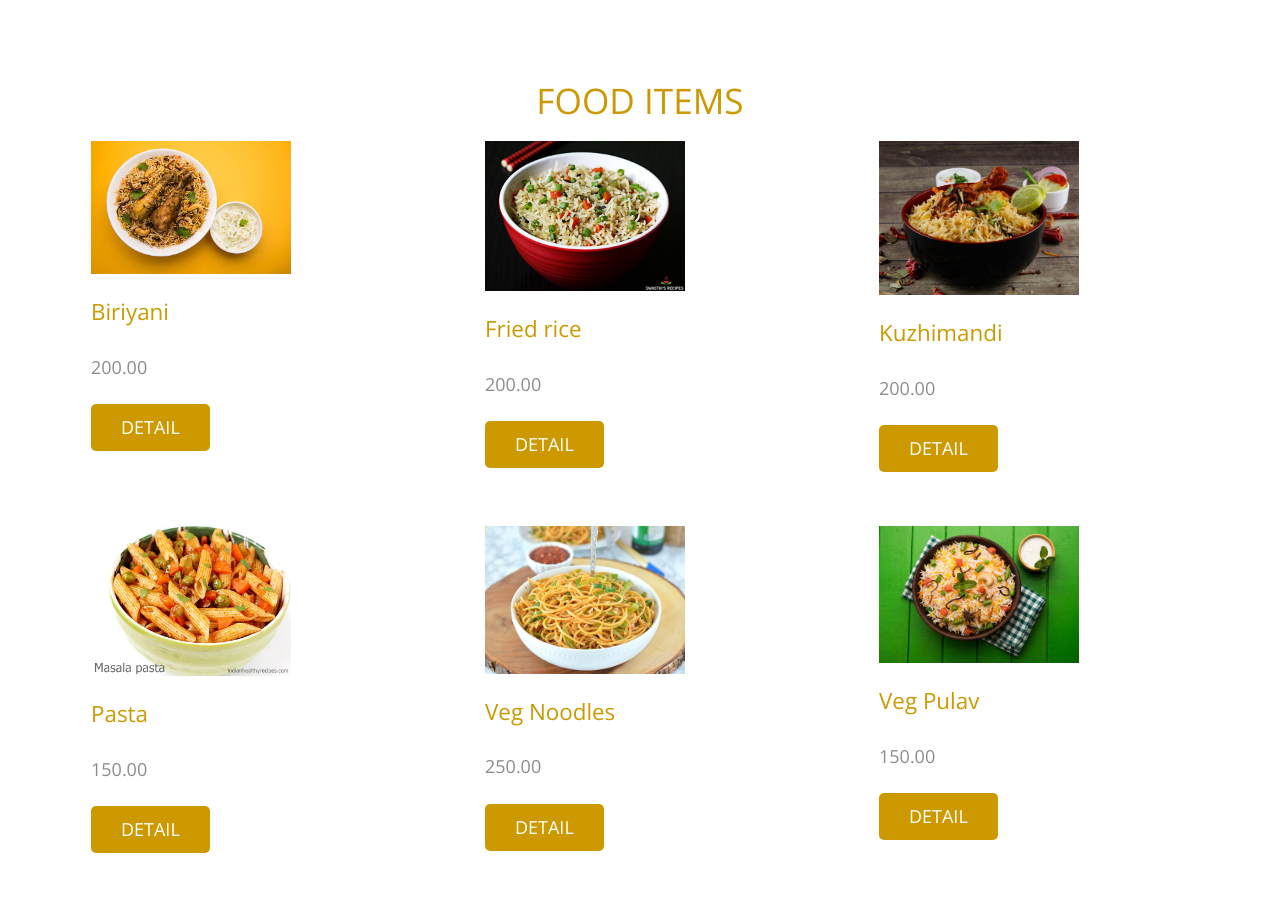
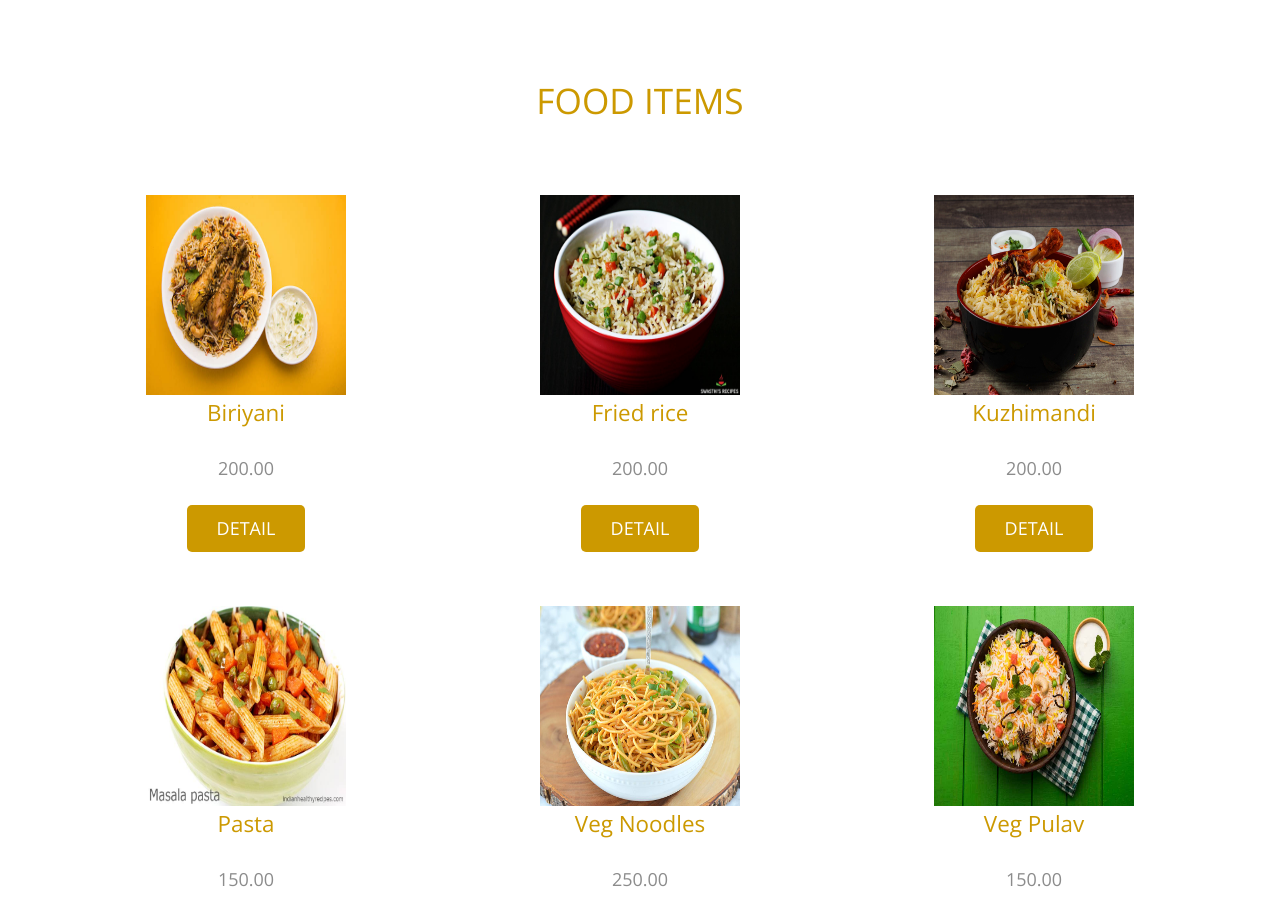
Before and after one commit to aswathisr/food_website_django, a Django app: page / in a window 1280 px wide. Shown: the part 652-1568 px from the top of the page. Run offline with Django 3.2, Linux system fonts and the light colour scheme; data comes from the database, SQL or seed files in the repository; both versions use the stored data as it was after the commit; some libraries are stand-ins or nearby versions.

Commit message:
food project added

```diff
--- a/foodapp/models.py
+++ b/foodapp/models.py
@@ -26,6 +26,7 @@ class Product(models.Model):
     slug = models.SlugField(max_length=250, unique=True)
     image = models.ImageField(upload_to='products', blank=True)
     price = models.DecimalField(max_digits=10, decimal_places=2)
+    details=models.TextField(blank=True,null=True)
 
     class Meta:
         ordering = ('title',)
--- a/templates/index.html
+++ b/templates/index.html
@@ -17,9 +17,12 @@
                         <h2 class="tm-gold-text tm-title">{% if category %}{{category.name}} {% else %} FOOD ITEMS {% endif %}</h2>
                     </div>
                 </div>
+                <br>
+                <br>
                 <div class="row">
 
 {% for x in products %}
+                    <center>
                     <div class="col-xs-12 col-sm-6 col-md-6 col-lg-3 col-xl-4">
 
 
@@ -27,7 +30,8 @@
                         <div class="tm-content-box">
 
 
-<img src="{{x.image.url}}" alt="Image" class="tm-margin-b-20 img-fluid" width="200px" height="200px">
+<img src="{{x.image.url}}" alt="Image"  width="200px" height="200px">
+                            <br>
 
                             <h4 class="tm-margin-b-20 tm-gold-text">{{x.title}}</h4>
 
@@ -40,7 +44,9 @@
                         </div>
 
 <br><br>
+
                     </div>
+                        </center>
                     {% endfor %}
 
 
--- a/templates/product_detail.html
+++ b/templates/product_detail.html
@@ -10,9 +10,12 @@
 
     <img src="{{product.image.url}}" height="300" width="600">
     <br>
-      <br>
+    <br>
+    <h3>{{product.details}}</h3>
 
     Rs. {{product.price}}
+
+
     </center>
 
 </h1>
```
Also changed, not shown: db.sqlite3, foodapp/migrations/0013_product_details.py (added), static/img/female1.jpg (added).
